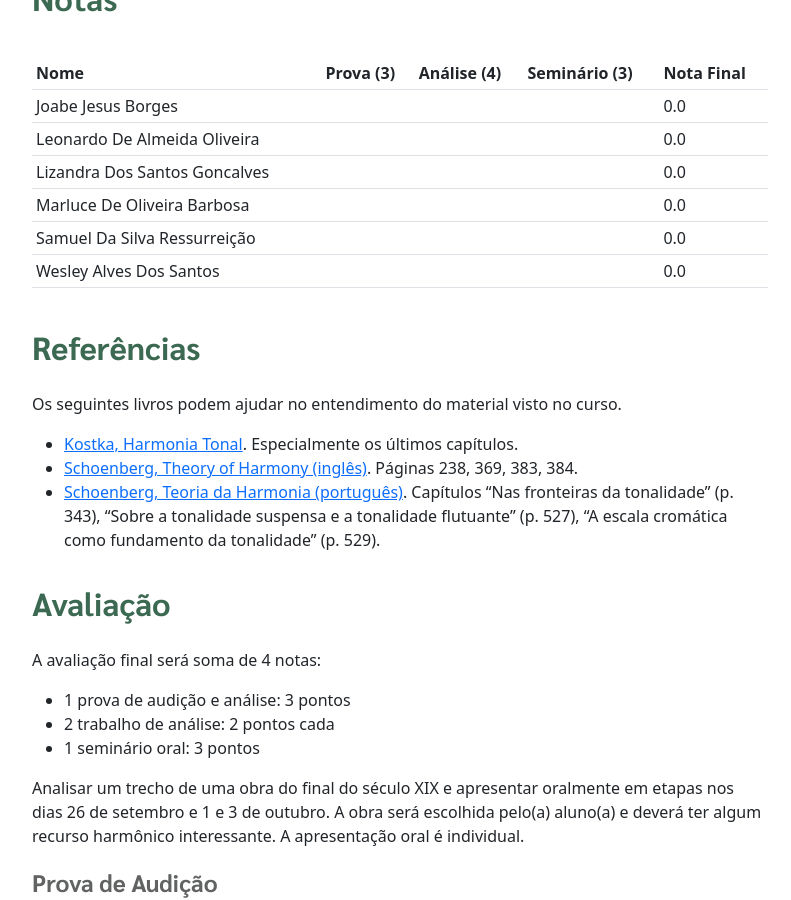
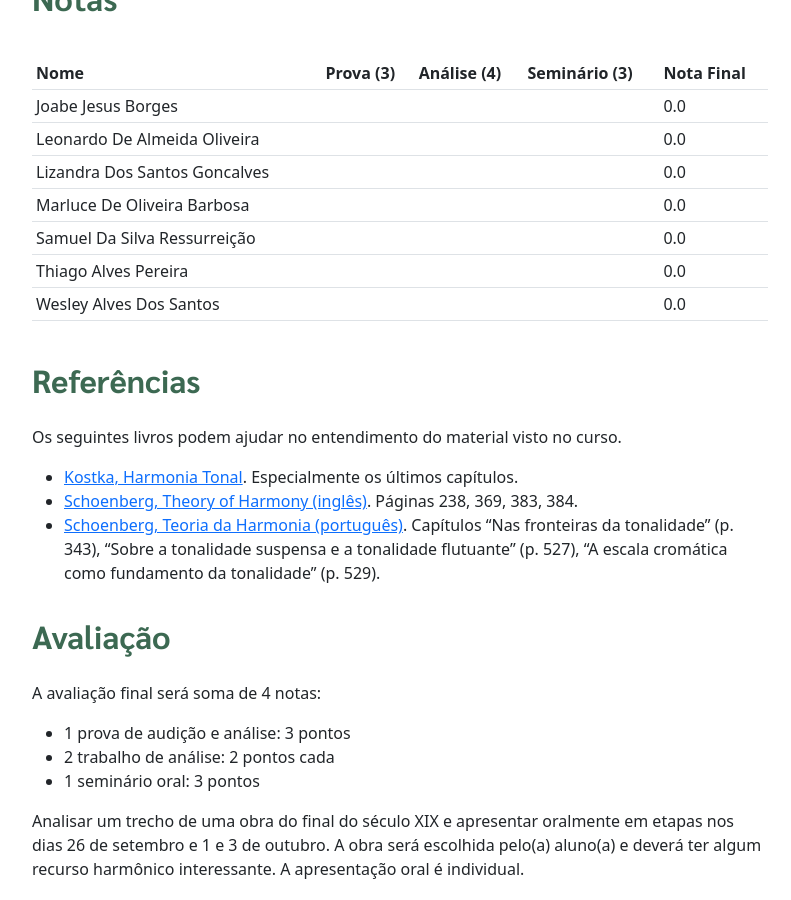
Before and after one commit to pedrokroger/pedrokroger.github.io, a Jekyll site: the page built from pages/musa76-lem8.md, in a window 1280 px wide and 900 px high, scrolled down 373 px. Shown: the whole window, without its empty margins (50-841 px from the left). Built offline with Jekyll 4.4.1, drawn with Linux system fonts in a browser that asks for light colours.

Commit message:
Atualiza lista de alunos LEM 8

```diff
--- a/pages/musa76-lem8.md
+++ b/pages/musa76-lem8.md
@@ -18,6 +18,7 @@ formas da música sinfônica e sinfônico-coral.
 | Lizandra Dos Santos Goncalves |           |             |               | =sum       |
 | Marluce De Oliveira Barbosa   |           |             |               | =sum       |
 | Samuel Da Silva Ressurreição  |           |             |               | =sum       |
+| Thiago Alves Pereira          |           |             |               | =sum       |
 | Wesley Alves Dos Santos       |           |             |               | =sum       |
 
 
```
